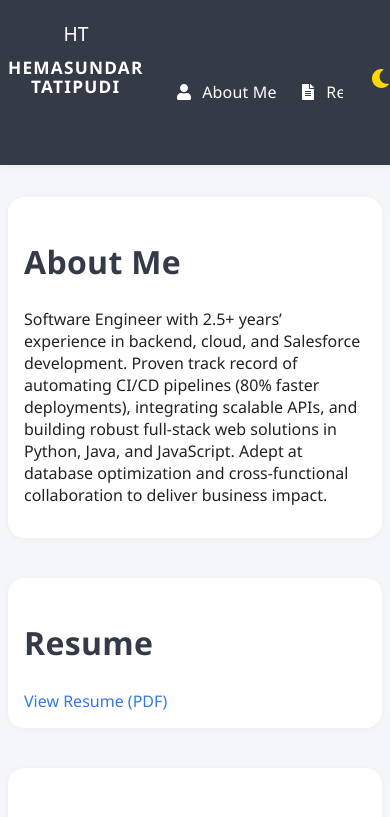
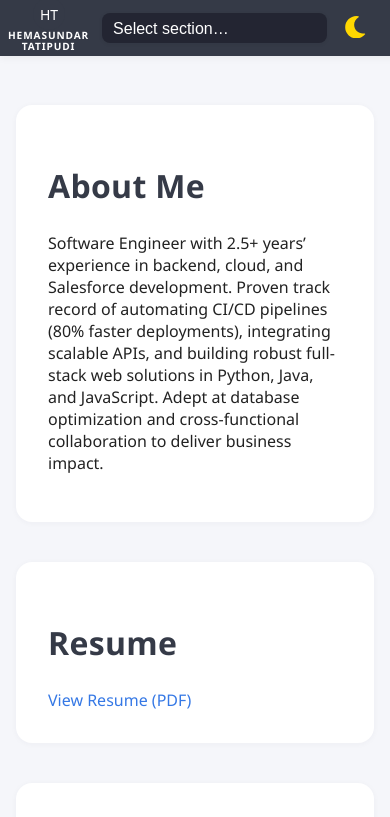
Before and after one commit to hemasundar-tatipudi/Portfoilo, a React (Create React App) app in the folder my-portfolio/: page / in a window 390 px wide. Shown: the top 817 px of the page. Built offline with nearby package versions, Linux system fonts and the light colour scheme.

Commit message:
Responsive trial - 2

```diff
--- a/my-portfolio/src/App.css
+++ b/my-portfolio/src/App.css
@@ -11,6 +11,7 @@ body {
   color: #222;
 }
 
+/* --- Desktop sidebar styles --- */
 .navbar-vertical {
   position: fixed;
   top: 0;
@@ -26,7 +27,7 @@ body {
   padding: 1.2em 0 1.2em 0;
   transition: width 0.26s cubic-bezier(.65,.05,.35,1);
   overflow-x: hidden;
-  overflow-y: auto;         /* Enables vertical scroll */
+  overflow-y: auto;
   max-height: 100vh;
 }
 
@@ -46,7 +47,6 @@ body {
   margin-bottom: 3.3em;
 }
 
-/* Logo scaling */
 .logo-vertical {
   width: 32px;
   height: 32px;
@@ -187,7 +187,6 @@ body {
   font-size: 1em;
 }
 
-/* Toggle at the bottom, with space below */
 .nav-toggle.nav-toggle-bottom {
   background: none;
   border: none;
@@ -251,11 +250,10 @@ body.dark .dark-toggle:hover {
   background: #30344d;
 }
 
-/* Dark Mode Toggle Button */
 .dark-toggle {
   background: none;
   border: none;
-  color: #ffd700;       /* gold/yellow for visibility */
+  color: #ffd700;
   font-size: 1.18em;
   cursor: pointer;
   outline: none;
@@ -271,7 +269,6 @@ body.dark .dark-toggle:hover {
   background: #ececec;
 }
 
-/* Layout */
 .main-vertical-container {
   margin-left: 72px;
   display: flex;
@@ -322,107 +319,141 @@ ul {
   padding-left: 1.3em;
 }
 
-/* --- RESPONSIVE STYLES --- */
+/* --- Responsive styles for mobile picklist nav --- */
 @media (max-width: 900px) {
   html {
     scroll-padding-left: 0 !important;
+    scroll-padding-top: 70px; /* navbar height */
   }
   .main-vertical-container {
     margin-left: 0 !important;
   }
   .navbar-vertical,
   .navbar-vertical.expanded {
-    position: static;
-    width: 100vw !important;
-    height: auto;
-    flex-direction: row;
+    display: none !important;
+  }
+  .mobile-nav-dropdown {
+    position: fixed;
+    top: 0;
+    left: 0;
+    width: 100vw;
+    height: 70px;
+    background: #353a47;
+    display: flex;
     align-items: center;
-    padding: 0.7em 1em;
+    z-index: 1002;
+    padding: 0 1em;
     box-shadow: 0 2px 8px rgba(0,0,0,0.05);
-    transition: none;
-    overflow-y: visible;
-    overflow-x: hidden;
-    max-height: none;
   }
-  .logo-title-vertical {
-    margin-bottom: 0;
-    margin-right: 1.2em;
+  .mobile-nav-logo-block {
+    display: flex;
+    flex-direction: column;
+    align-items: center;
+    justify-content: center;
+    margin-right: 1.1em;
+    min-width: 60px;
   }
-  .navbar-links-vertical {
-    flex-direction: row;
-    gap: 0.7em;
-    width: auto;
-    margin-left: 2em;
+  .mobile-nav-logo {
+    width: 48px;   /* Large logo */
+    height: 48px;
+  }
+  .mobile-navbar-name-block {
+    display: flex;
+    flex-direction: column;
     align-items: center;
-    overflow-x: auto;
-    white-space: nowrap;
-    max-width: 100vw;
+    margin-top: 0.02em;   /* Tight above */
+    margin-bottom: 0.6em; /* More space below */
+    line-height: 1.1;
   }
-  .navbar-links-vertical li {
-    width: auto;
+  .mobile-navbar-name {
+    color: #fff;
+    font-size: 0.68em;   /* Smaller name font */
+    font-weight: 700;
+    letter-spacing: 0.09em;
+    text-transform: uppercase;
+    font-family: inherit;
+  }
+  .mobile-nav-select {
+    width: 60vw;
+    max-width: 340px;
+    min-width: 100px;
+    padding: 0.55em 1em;
+    font-size: 1.1em;
+    border-radius: 0.5em;
+    border: none;
+    background: #232532;
+    color: #fff;
+    margin: 0 0.8em 0 0.1em;
+    outline: none;
+    appearance: none;
+    box-shadow: 0 1px 4px rgba(30,30,30,0.07);
+    flex: 1 1 0;
+  }
+  .mobile-nav-select option {
+    background: #232532;
+    color: #fff;
+  }
+  .mobile-dark-toggle {
+    margin-left: auto;
+    margin-right: 1em;
+    align-self: center;
+    margin-top: 0.3em;
+    background: none;
+    border: none;
+    color: #ffd700;
+    font-size: 1.4em;
+    cursor: pointer;
+    border-radius: 0.3em;
+    padding: 0.23em 0.41em;
+    transition: color 0.18s, background 0.13s;
+    display: flex;
+    align-items: center;
     justify-content: center;
   }
-  .navbar-links-vertical a {
-    width: auto !important;
-    font-size: 1em;
-    padding: 0.65em 1em;
-    gap: 0.5em;
+  .mobile-dark-toggle:hover {
+    color: #57b7ff;
+    background: #ececec;
   }
-  .nav-icon {
-    font-size: 1em !important;
-  }
-  .section {
-    scroll-margin-left: 0;
-  }
-  .nav-label {
-    display: inline !important;
-    margin-left: 0.2em;
-  }
-  .nav-toggle.nav-toggle-bottom {
-    display: none;
-  }
-  .dark-toggle {
-    margin-bottom: 0.2em;
-    margin-left: 1em;
+  .main-vertical-container.mobile {
+    margin-left: 0 !important;
+    margin-top: 70px;
   }
 }
 
+body.dark .mobile-nav-dropdown {
+  background: #22232a;
+}
+
+body.dark .mobile-nav-select,
+body.dark .mobile-nav-select option {
+  background: #232532;
+  color: #e5eaf4;
+}
+
 @media (max-width: 600px) {
-  .navbar-vertical,
-  .navbar-vertical.expanded {
-    flex-direction: row;
-    align-items: center;
-    width: 100vw !important;
-    min-width: 0;
-    box-shadow: 0 2px 8px rgba(0,0,0,0.05);
-    padding: 0.7em 0.5em;
-    overflow-x: auto;
-    overflow-y: visible;
-    max-height: none;
+  .mobile-nav-dropdown {
+    height: 56px;
+    padding: 0 0.5em;
   }
-  .logo-title-vertical {
-    margin-bottom: 0;
-    margin-right: 0.6em;
+  .mobile-nav-logo-block {
+    min-width: 45px;
+    margin-right: 0.7em;
   }
-  .navbar-links-vertical {
-    flex-direction: row;
-    gap: 0.5em;
-    width: auto;
-    margin-left: 0.6em;
-    overflow-x: auto;
-    white-space: nowrap;
-    max-width: 100vw;
+  .mobile-nav-logo {
+    width: 32px;
+    height: 32px;
   }
-  .main-vertical-container {
-    margin-left: 0 !important;
+  .mobile-navbar-name-block {
+    margin-top: 0.01em;
+    margin-bottom: 0.34em;
   }
-  main {
-    max-width: 100%;
-    padding: 0 0.5em 5em 0.5em;
-    margin-top: 2em;
+  .mobile-navbar-name {
+    font-size: 0.63em;
   }
-  .section {
-    padding: 1em;
-    scroll-margin-left: 0;
+  .mobile-nav-select {
+    font-size: 1em;
+    width: 56vw;
+    padding: 0.43em 0.7em;
+    margin-right: 0.5em;
   }
 }
--- a/my-portfolio/src/App.js
+++ b/my-portfolio/src/App.js
@@ -4,7 +4,48 @@ import logo from "./assets/logo.svg";
 import sectionsContent from "./sections";
 import { FaAngleDoubleRight, FaAngleDoubleLeft, FaMoon, FaSun } from "react-icons/fa";
 
-function Navbar({ expanded, setExpanded, darkMode, setDarkMode }) {
+function Navbar({ expanded, setExpanded, darkMode, setDarkMode, isMobile }) {
+  if (isMobile) {
+    // Mobile picklist navbar
+    return (
+      <div className="mobile-nav-dropdown">
+        <div className="mobile-nav-logo-block">
+          <img src={logo} alt="Logo" className="mobile-nav-logo" />
+          <div className="mobile-navbar-name-block">
+            <span className="mobile-navbar-name">HEMASUNDAR</span>
+            <span className="mobile-navbar-name">TATIPUDI</span>
+          </div>
+        </div>
+        <select
+          className="mobile-nav-select"
+          onChange={e => {
+            const id = e.target.value;
+            const section = document.getElementById(id);
+            if (section) section.scrollIntoView({ behavior: "smooth" });
+          }}
+          defaultValue=""
+        >
+          <option value="" disabled>
+            Select section…
+          </option>
+          {sectionsContent.map(section => (
+            <option key={section.id} value={section.id}>
+              {section.title}
+            </option>
+          ))}
+        </select>
+        <button
+          className="dark-toggle mobile-dark-toggle"
+          onClick={() => setDarkMode(d => !d)}
+          aria-label={darkMode ? "Switch to light mode" : "Switch to dark mode"}
+        >
+          {darkMode ? <FaSun /> : <FaMoon />}
+        </button>
+      </div>
+    );
+  }
+
+  // Desktop sidebar navbar
   return (
     <nav className={`navbar-vertical${expanded ? " expanded" : ""}`}>
       <div className="logo-title-vertical">
@@ -29,7 +70,6 @@ function Navbar({ expanded, setExpanded, darkMode, setDarkMode }) {
           </li>
         ))}
       </ul>
-      {/* Dark Mode Toggle */}
       <button
         className="dark-toggle"
         onClick={() => setDarkMode((d) => !d)}
@@ -37,7 +77,6 @@ function Navbar({ expanded, setExpanded, darkMode, setDarkMode }) {
       >
         {darkMode ? <FaSun /> : <FaMoon />}
       </button>
-      {/* Expand/Collapse Toggle */}
       <button
         className="nav-toggle nav-toggle-bottom"
         onClick={() => setExpanded((e) => !e)}
@@ -61,16 +100,17 @@ function Section({ id, title, children }) {
 function App() {
   const [expanded, setExpanded] = useState(false);
   const [darkMode, setDarkMode] = useState(false);
+  const [isMobile, setIsMobile] = useState(window.innerWidth <= 900);
 
   useEffect(() => {
-    const handleResize = () => {
-      if (window.innerWidth <= 900) setExpanded(true);
-      else setExpanded(false);
-    };
-    handleResize();
+    const handleResize = () => setIsMobile(window.innerWidth <= 900);
     window.addEventListener("resize", handleResize);
     return () => window.removeEventListener("resize", handleResize);
   }, []);
+
+  useEffect(() => {
+    if (!isMobile && window.innerWidth > 900) setExpanded(false);
+  }, [isMobile]);
 
   // Add dark or light class to root
   useEffect(() => {
@@ -84,8 +124,9 @@ function App() {
         setExpanded={setExpanded}
         darkMode={darkMode}
         setDarkMode={setDarkMode}
+        isMobile={isMobile}
       />
-      <div className="main-vertical-container">
+      <div className={`main-vertical-container${isMobile ? " mobile" : ""}`}>
         <main>
           {sectionsContent.map((section) => (
             <Section key={section.id} id={section.id} title={section.title}>
```
